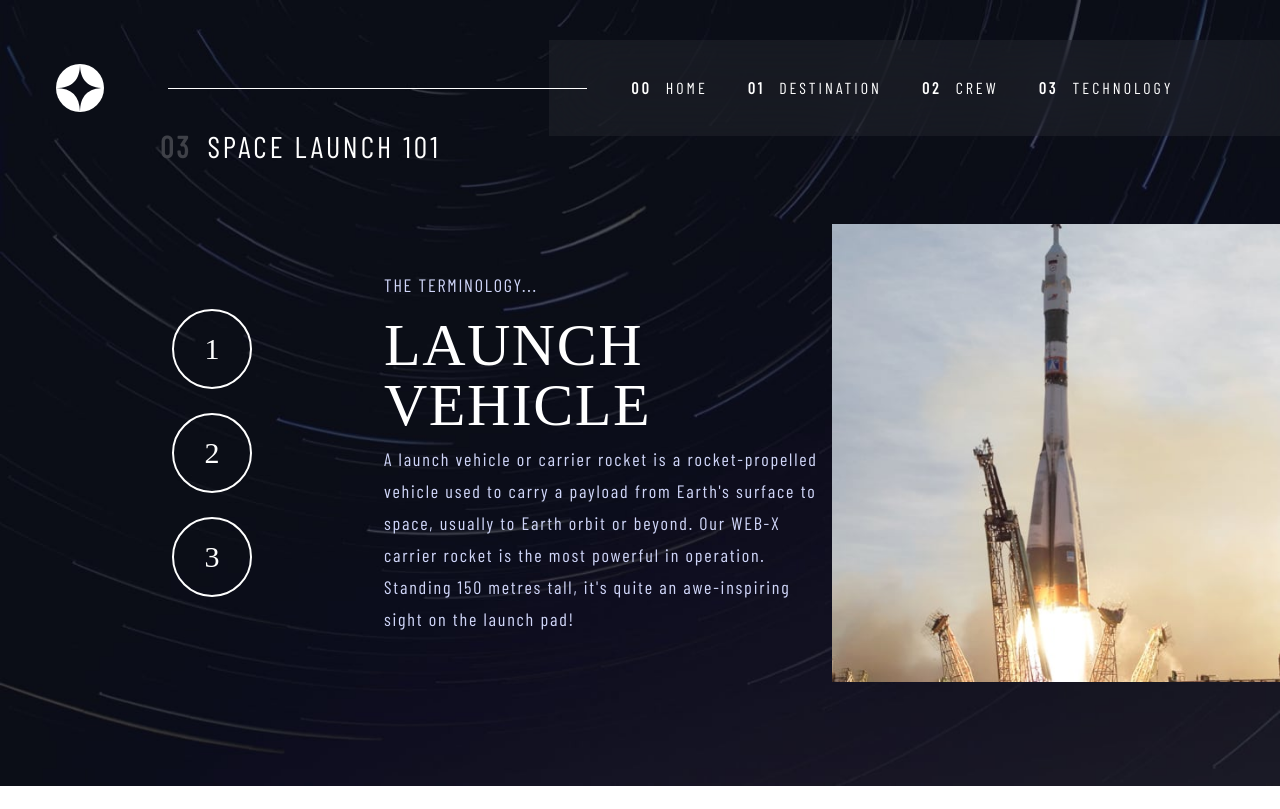
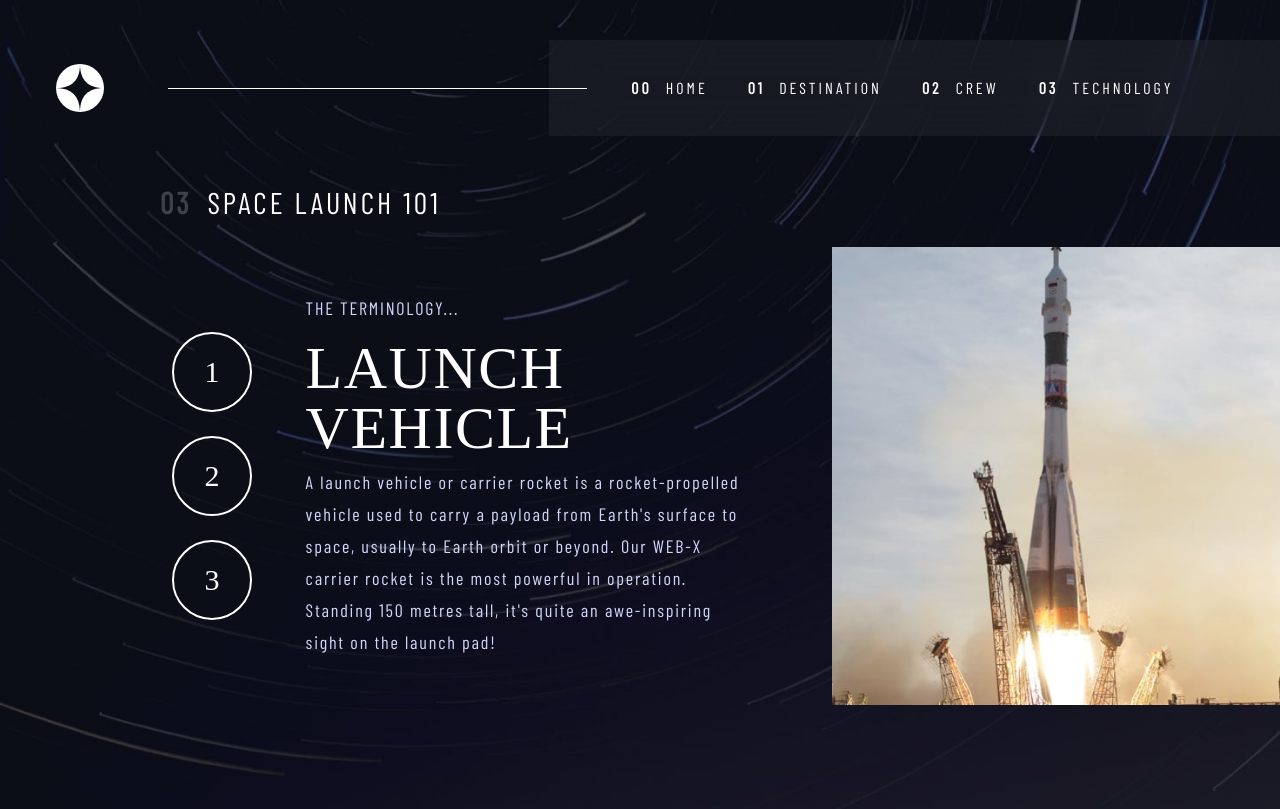
Before and after one commit to Hikmahx/space-tourism, a React (Create React App) app: page /technology in a window 1280 px wide. Built offline with nearby package versions, Linux system fonts and the light colour scheme; a web font is replaced by a local one.

Commit message:
sass for media 1280px added

```diff
--- a/public/css/_technology.scss
+++ b/public/css/_technology.scss
@@ -0,0 +1,13 @@
+.technology{
+  @media(min-width:1280px){
+    margin-top: 14.4%;
+
+    h1{
+      margin-bottom: 2%;
+    }
+
+    .tech-text{
+      width:47%;
+    }
+  }
+}
--- a/public/css/style.css
+++ b/public/css/style.css
@@ -389,4 +389,16 @@
 .slider .manual-navigation .btn:hover {
   background: #808186;
 }
+
+@media (min-width: 1280px) {
+  .technology {
+    margin-top: 14.4%;
+  }
+  .technology h1 {
+    margin-bottom: 2%;
+  }
+  .technology .tech-text {
+    width: 47%;
+  }
+}
 /*# sourceMappingURL=style.css.map */
```
Also changed, not shown: 1 other file (tests, documents, lock files or other folders).
